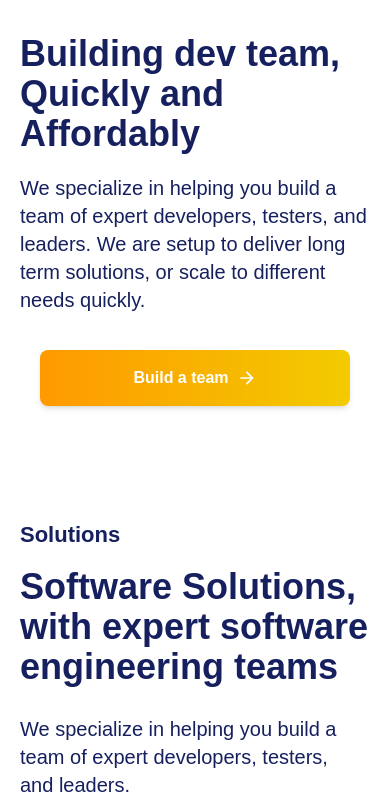
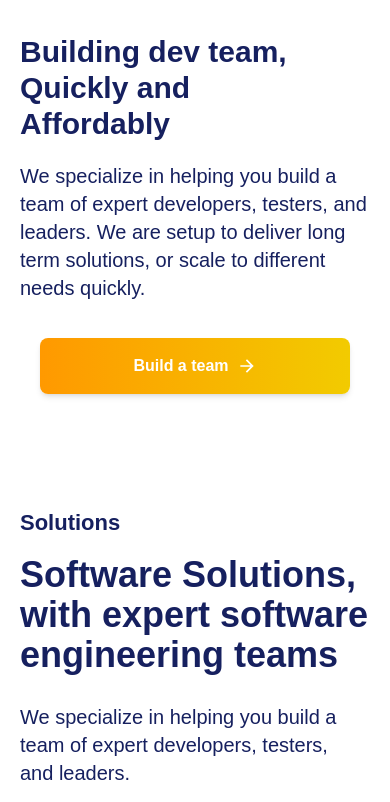
Before and after one commit to davdev14/landing-page01, a website: page index.html in a window 390 px wide. Shown: the part 89-891 px from the top of the page. Drawn offline with Linux system fonts and the light colour scheme.

Commit message:
streched text fixed

```diff
--- a/index.html
+++ b/index.html
@@ -90,7 +90,7 @@
       <div class="lg:bg-white lg:absolute pb-8 z-50 lg:top-16 lg:left-[95px] xl:top-20 xl:left-[115px] rounded-tr-[100px] 2xl:left-[126px] 3xl:left-[160px] lg:pr-6 xl:pr-20 px-5 lg:px-0">
               <div>
                 <h1
-                  class="text-[#16205f] text-4xl lg:text-[40px] xl:text-[50px] font-semibold lg:leading-[50px] xl:leading-[68px] mt-9 "
+                  class="text-[#16205f] text-3xl lg:text-[40px] xl:text-[50px] font-semibold lg:leading-[50px] xl:leading-[68px] mt-9 "
                 >
                   Building dev team,<br>
                   Quickly and <br>
```
